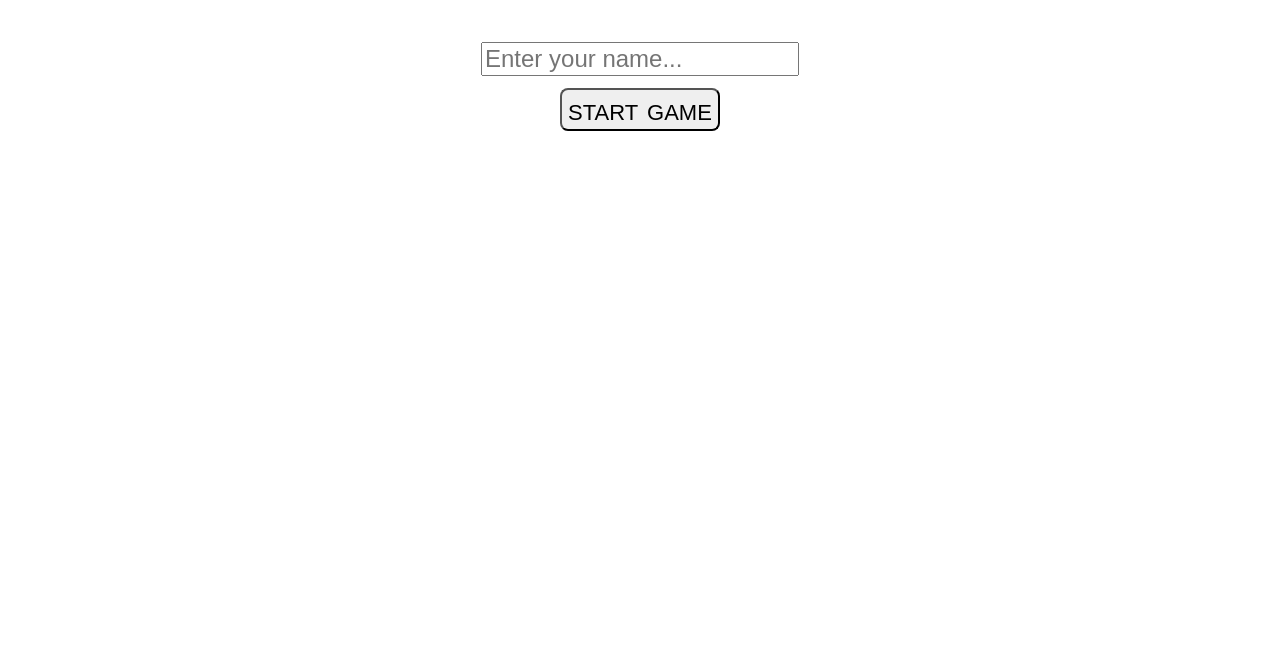
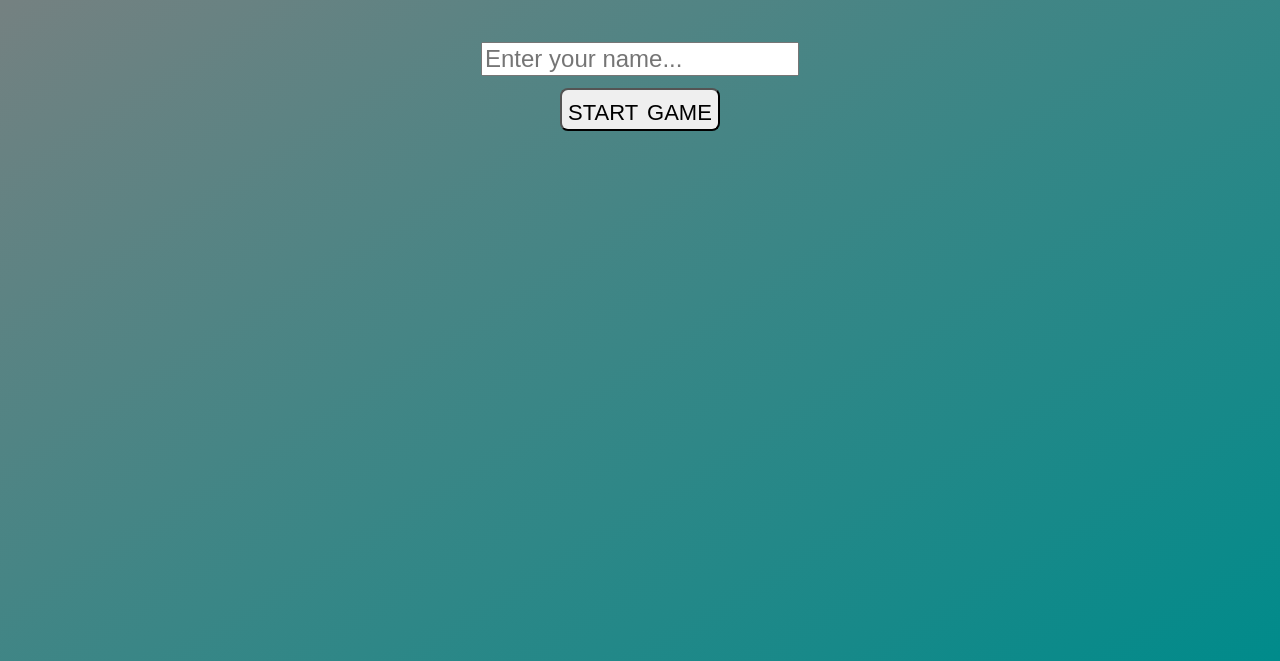
Before and after one commit to jrf343/battleship, a website built with webpack: page dist/index.html in a window 1280 px wide. Shown: the part 139-800 px from the top of the page. Built offline with nearby package versions, Linux system fonts and the light colour scheme.

Commit message:
added background color

```diff
--- a/src/stylesheet.css
+++ b/src/stylesheet.css
@@ -1,3 +1,10 @@
+html {
+    background: linear-gradient(to bottom right, gray, darkcyan);
+    background-size: cover;
+    background-repeat: no-repeat;
+    min-height: 100%;
+}
+
 body {
   display: flex;
   flex-direction: column;
@@ -35,7 +42,6 @@ body {
 .grid {
   display: grid;
   grid-template-columns: repeat(10, 1fr);
-  border: 2px solid darkred;
   padding: 4px;
   gap: 4px;
   background-color: skyblue;
```
Also changed, not shown: 1 other file.
